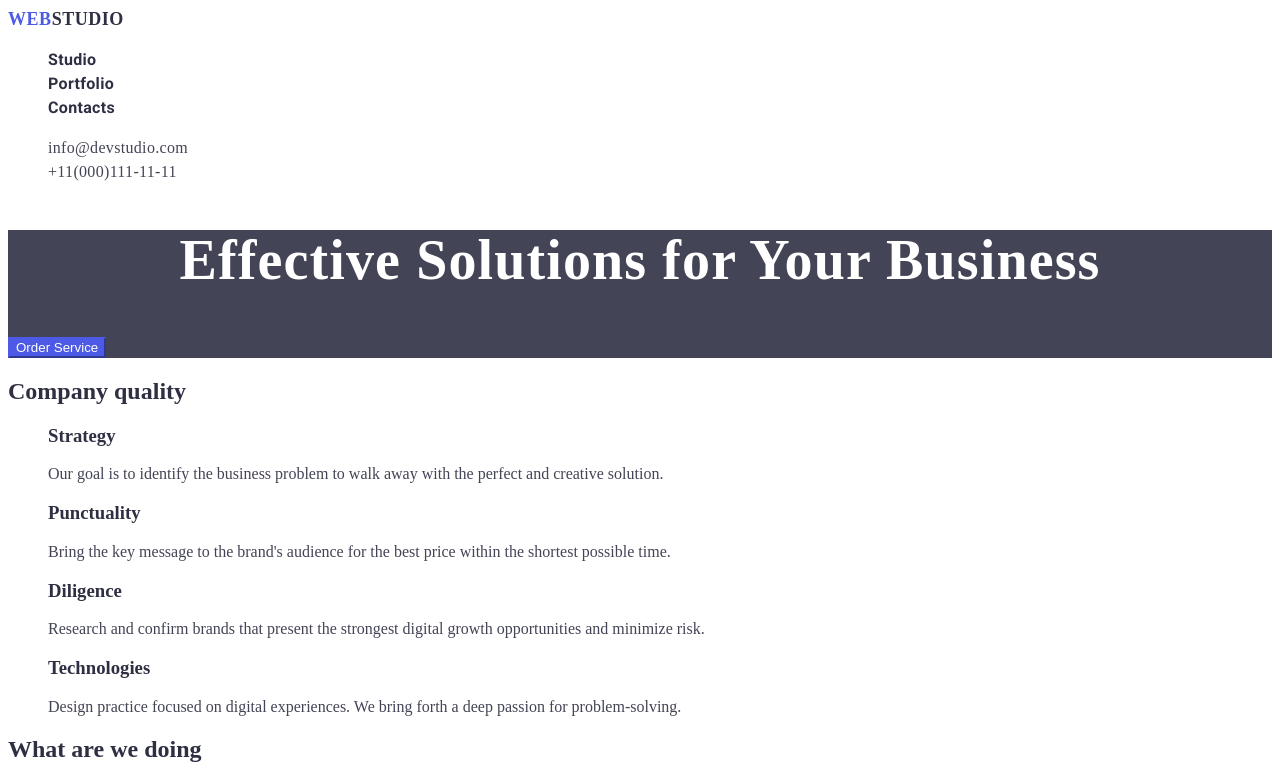
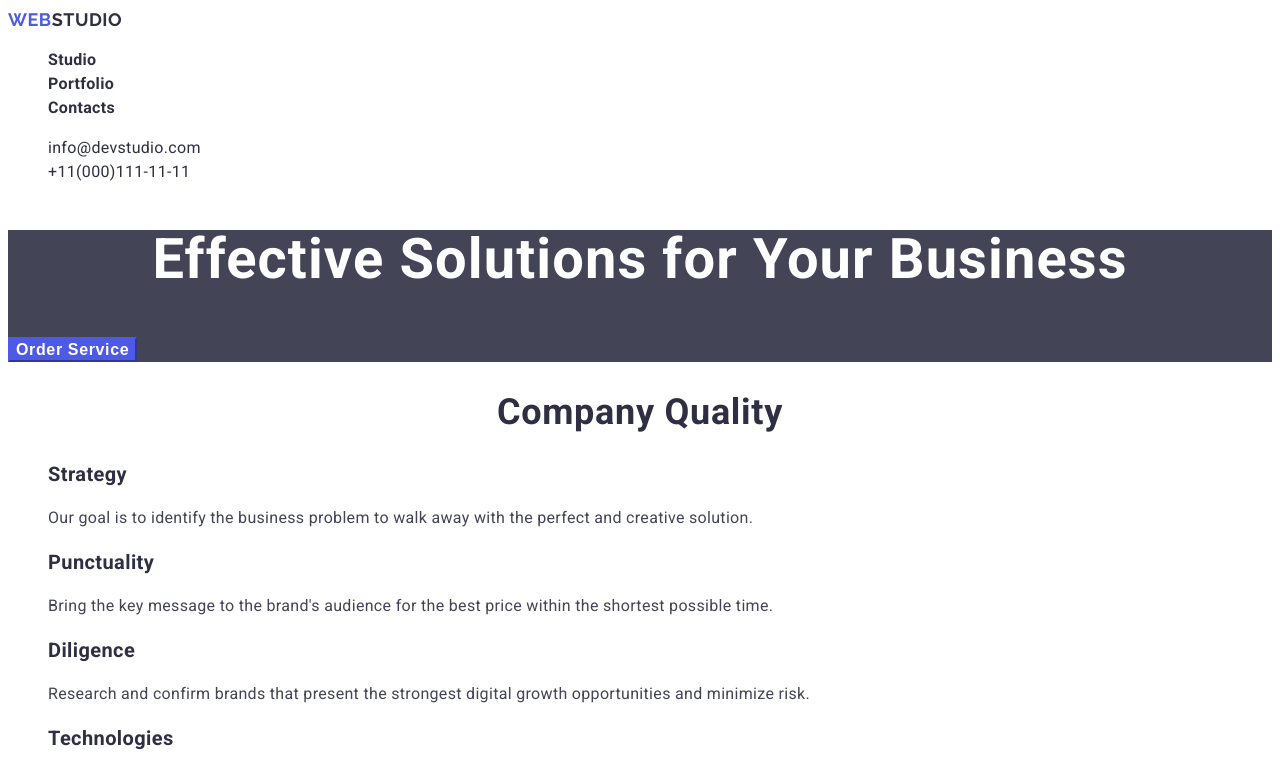
Before and after one commit to petekostrytsya/goit-markup-hw-02, a plain HTML site: page index.html in a window 1280 px wide. Shown: the top 767 px of the page. Drawn offline with Linux system fonts and the light colour scheme.

Commit message:
goit-markup-hw-02-final

```diff
--- a/css/styles.css
+++ b/css/styles.css
@@ -1,12 +1,22 @@
+:root {
+    --primary-font: 'Roboto', sans-serif;
+    --secondary-font: 'Raleway', sans-serif;
+    --primaty-text-color: #2E2F42;
+    --secondary-text-color: #434455;
+    --accent-color: #2E2F42;
+}
 
+
+/* ====================COMPONENTS==================== */
 /* цвет основного текста h1 #FFFFFF  */
 /* цвет второстепенного текста h2 & h3 #2E2F42 */
 /* абзац #434455 */
 
-/* body {
+body {
+    font-family: var(--primary-font);
     background-color: #FFFFFF;
     color: #434455;
-} */
+}
 
 ul {
     list-style: none;
@@ -18,7 +28,22 @@ ul {
 .contacts {
     text-decoration: none;
 }
+
+
+.text {
+    font-family: var(--primary-font);
+    font-style: normal;
+    font-weight: 400;
+    font-size: 16px;
+    line-height: 1.5;
+    letter-spacing: 0.02em;
+    color: #434455;
+}
+/* ====================/COMPONENTS==================== */
+
+/* ====================HEADER==================== */
 .logo-web {
+    font-family: var(--secondary-font);
     font-weight: 800;
     font-size: 18px;
     line-height: 1.33;
@@ -30,6 +55,7 @@ ul {
 }
 
 .logo-studio {
+    font-family: var(--secondary-font);
     font-weight: 800;
     font-size: 18px;
     line-height: 1.33;
@@ -37,7 +63,7 @@ ul {
     align-items: center;
     letter-spacing: 0.03em;
     text-transform: uppercase;
-    color: #2E2F42;
+    color: var(--accent-color);
 }
 
 .nav-link:hover,
@@ -45,13 +71,11 @@ ul {
     color: #434455;
 }
 .nav-link {
-    font-family: 'Roboto';
-    font-style: normal;
     font-weight: 600;
     font-size: 16px;
     line-height: 1.5;
     letter-spacing: 0.02em;
-    color: #2E2F42;
+    color: var(--accent-color);
 
 }
 
@@ -64,16 +88,41 @@ ul {
     font-size: 16px;
     line-height: 1.5;
     letter-spacing: 0.02em;
-    color: #434455;
+    color: var(--accent-color);
 }
 
+/* =====================/HEADER==================== */
+
+/* =====================ABOUT==================== */
+.title-section {
+    font-style: normal;
+    font-weight: 600;
+    font-size: 36px;
+    line-height: 40px;
+    text-align: center;
+    letter-spacing: 0.02em;
+    text-transform: capitalize;
+    color: var(--accent-color);
+}
+
+.title-description {
+    font-style: normal;
+    font-weight: 600;
+    font-size: 20px;
+    line-height: 24px;
+    letter-spacing: 0.02em;
+    color: var(--accent-color);
+}
+/* =====================/ABOUT==================== */
+
+/* =====================HERO====================== */
 .hero {
     background-color: #434455;
 }
 .hero-title {
     font-weight: 600;
     font-size: 56px;
-    line-height: 60px;
+    line-height: 1.07;
     text-align: center;
     letter-spacing: 0.02em;
     color: #FFFFFF;
@@ -81,18 +130,59 @@ ul {
 
 .button:hover,
 .button:focus {
-    color: #4D5AE5;
-}
-.button {
     color: #FFFFFF;
     background-color: #4D5AE5;
     border-color: #4D5AE5;
 }
+.button {
+    font-weight: 600;
+    font-size: 16px;
+    line-height: 1.19;
+    display: flex;
+    align-items: center;
+    letter-spacing: 0.04em;
+    color: #FFFFFF;
+    background-color: #4D5AE5;
+    border-color: #4D5AE5;
+    cursor: pointer;
+}
+/* ======================/HERO====================== */
 
-.title {
-    color: #2E2F42;
+/* ======================FOOTER===================== */
+.footer {
+    background-color: #434455;
 }
 
-.text {
-    color: #434455;
+.logo-web {
+    font-family: var(--secondary-font);
+    font-weight: 800;
+    font-size: 18px;
+    line-height: 1.33;
+    display: flex;
+    align-items: center;
+    letter-spacing: 0.03em;
+    text-transform: uppercase;
+    color: #4D5AE5;
 }
+
+.logo-studio {
+    font-family: var(--secondary-font);
+    font-weight: 800;
+    font-size: 18px;
+    line-height: 1.33;
+    display: flex;
+    align-items: center;
+    letter-spacing: 0.03em;
+    text-transform: uppercase;
+    color: var(--accent-color);
+}
+
+.text-footer {
+    font-style: normal;
+    font-weight: 400;
+    font-size: 16px;
+    line-height: 1.5;
+    letter-spacing: 0.02em;
+    color: #E7E9FC;
+}
+/* ======================FOOTER===================== */
--- a/index.html
+++ b/index.html
@@ -11,37 +11,43 @@
     <link rel="stylesheet" href="./css/styles.css">
 </head>
 <body>
+    <!-- =======================HEADER===================== -->
     <header>
         <nav>
-        <a href="/" class="logo-studio"><span class="logo-web">WEB</span>STUDIO</a>
+        <a class="logo-studio" href="/"><span class="logo-web">WEB</span>STUDIO</a>
         <ul>
-            <li><a href="./index.html" class="nav-link">Studio</a></li>
-            <li><a href="./portfolio.html" class="nav-link">Portfolio</a></li>
-            <li><a href="" class="nav-link">Contacts</a></li>
+            <li><a class="nav-link" href="./index.html">Studio</a></li>
+            <li><a class="nav-link" href="./portfolio.html">Portfolio</a></li>
+            <li><a class="nav-link" href="" >Contacts</a></li>
         </ul>
         </nav>
 
         <ul>
             <li>
-                <a href="mailto:info@devstudio.com" class="contacts">info@devstudio.com</a>
+                <a class="contacts" href="mailto:info@devstudio.com">info@devstudio.com</a>
             </li>
             <li>
-                <a href="tel:+11(000)111-11-11" class="contacts">+11(000)111-11-11</a>
+                <a class="contacts" href="tel:+11(000)111-11-11">+11(000)111-11-11</a>
             </li>
         </ul>
     </header>
+    <!-- ======================/HEADER============================= -->
     <main>
+    <!-- =======================HERO=============================== -->
         <section class="hero">
             <h1 class="hero-title">Effective Solutions for Your Business</h1>
             <button type="button" class="button">Order Service</button>
         </section>
+    <!-- =======================/HERO============================== -->
+
+    <!-- =======================ABOUT============================== -->
 
         <!-- company quality -->
         <section>
-            <h2 class="title">Company quality</h2>
+            <h2 class="title-section">Company quality</h2>
             <ul>
                 <li>
-                    <h3 class="title">Strategy</h3>
+                    <h3 class="title-description">Strategy</h3>
                     <p class="text">
                         Our goal is to identify the business
                         problem to walk away with the perfect
@@ -49,14 +55,14 @@
                     </p>
                 </li>
                 <li>
-                    <h3 class="title">Punctuality</h3>
+                    <h3 class="title-description">Punctuality</h3>
                     <p class="text">
                         Bring the key message to the brand's audience
                         for the best price within the shortest possible time.
                     </p>
                 </li>
                 <li>
-                    <h3 class="title">Diligence</h3>
+                    <h3 class="title-description">Diligence</h3>
                     <p class="text">
                         Research and confirm brands that present
                         the strongest digital growth opportunities
@@ -64,7 +70,7 @@
                     </p>
                 </li>
                 <li>
-                    <h3 class="title">Technologies</h3>
+                    <h3 class="title-description">Technologies</h3>
                     <p class="text">
                         Design practice focused on digital experiences.
                         We bring forth a deep passion for problem-solving.
@@ -74,7 +80,7 @@
         </section>
 
         <section>
-            <h2 class="title">What are we doing</h2>
+            <h2 class="title-section">What are we doing</h2>
             <ul>
                 <li>
                     <img src="./images/monitor.jpg"
@@ -98,14 +104,14 @@
         </section>
 
         <section>
-            <h2 class="title">Our Team</h2>
+            <h2 class="title-section">Our Team</h2>
             <ul>
                 <li>
                     <img src="./images/mark.jpg"
                     alt="man"
                     height="260"
                     width="264">
-                    <h3 class="title">Mark Guerrero</h3>
+                    <h3 class="title-description">Mark Guerrero</h3>
                     <p class="text">Product Designer</p>
                 </li>
                 <li>
@@ -113,7 +119,7 @@
                     alt="man"
                     height="260"
                     width="264">
-                    <h3 class="title">Tom Ford</h3>
+                    <h3 class="title-description">Tom Ford</h3>
                     <p class="text">Frontend Developer</p>
                 </li>
                 <li>
@@ -121,7 +127,7 @@
                     alt="women"
                     height="260"
                     width="264">
-                    <h3 class="title">Camila Garcia</h3>
+                    <h3 class="title-description">Camila Garcia</h3>
                     <p class="text">Marketing</p>
                 </li>
                 <li>
@@ -129,19 +135,21 @@
                     alt="man"
                     height="260"
                     width="264">
-                    <h3 class="title">Daniel Wilson</h3>
+                    <h3 class="title-description">Daniel Wilson</h3>
                     <p class="text">UI Designer</p>
                 </li>
             </ul>
         </section>
+    <!-- ========================/ABOUT======================= -->
     </main>
-
-    <footer>
-        <a href="/">WEBSTUDIO</a>
-        <p class="text"> Increase the flow of customers
+    <!-- ========================FOOTER======================= -->
+    <footer class="footer">
+        <a class="logo-studio" href="/"><span class="logo-web">WEB</span>STUDIO</a>
+        <p class="text-footer"> Increase the flow of customers
             and sales for your business
             with digital marketing & growth solutions.
         </p>
     </footer>
+    <!-- ========================/FOOTER====================== -->
 </body>
 </html>
```
